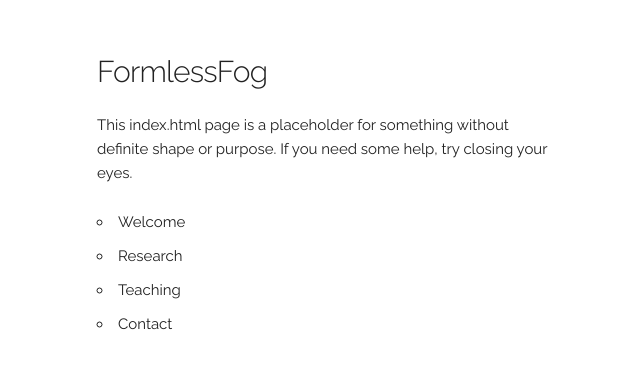
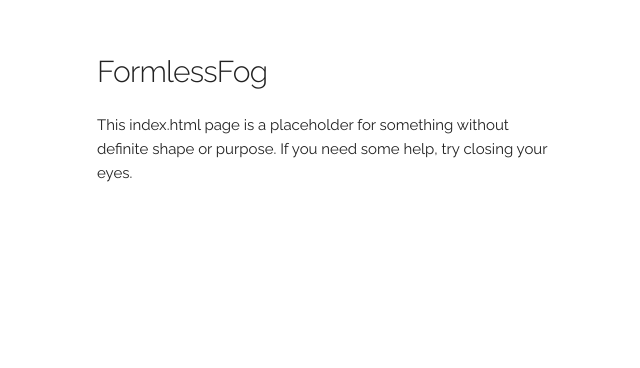
Before and after one commit to dgl1/formlessfog, a plain HTML site: page index.html in a window 1280 px wide. Shown: the part 188-556 px from the top of the page, without its empty margins (63-703 px from the left). Drawn offline with Linux system fonts and the light colour scheme.

Commit message:
Update index.html

```diff
--- a/index.html
+++ b/index.html
@@ -37,12 +37,6 @@
       <i class="fa fa-circle-o-notch fa-spin fa-3x fa-fw"></i>
         <h4>FormlessFog</h4>
         <p>This index.html page is a placeholder for something without definite shape or purpose. If you need some help, try closing your eyes.</p>
-        <ul>
-<li>Welcome</li>
-<li>Research</li>
-<li>Teaching</li>
-<li>Contact</li>
-</ul>
       </div>
     </div>
   </div>
```
